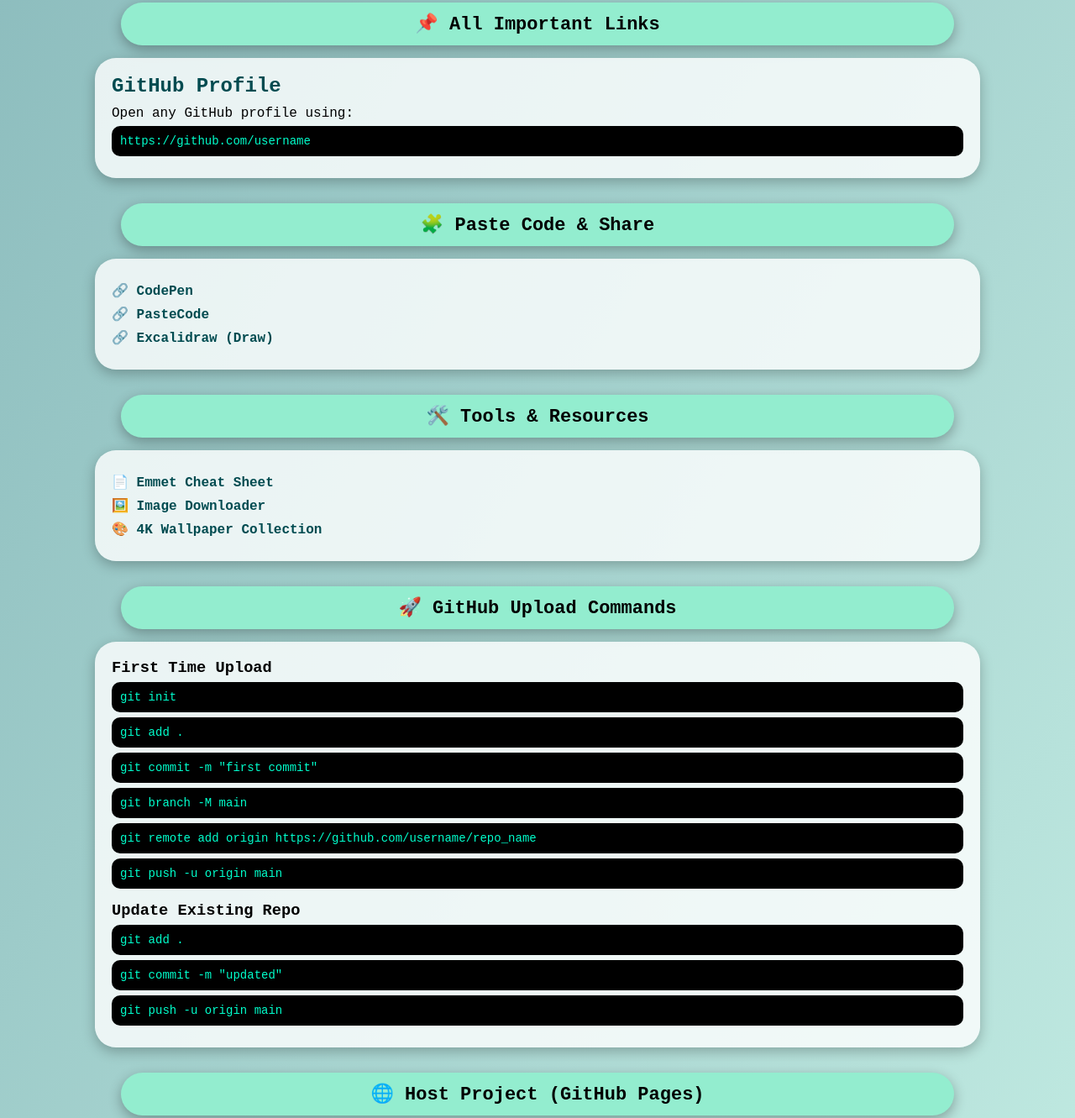
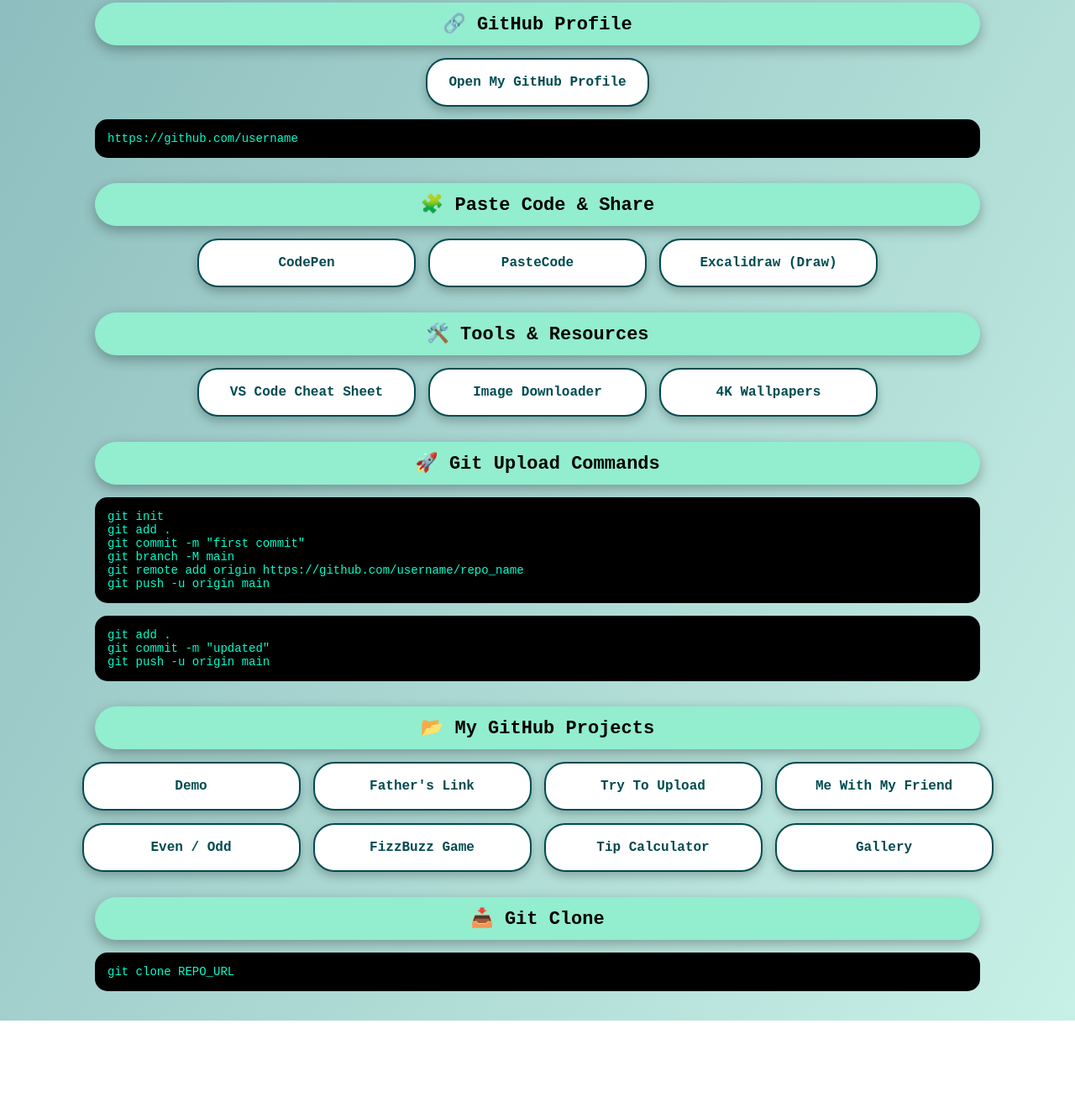
Before and after one commit to Divyanshu-crv/Collection_1, a plain HTML site: page index.html in a window 1280 px wide. Shown: the part 47-1378 px from the top of the page at 84% size. After the commit the page ends 1262 px from the top, so only its background shows below. Drawn offline with Linux system fonts and the light colour scheme.

Commit message:
1.html and correct boy code

```diff
--- a/index.html
+++ b/index.html
@@ -6,91 +6,76 @@
     <title>Document</title>
     <link rel="stylesheet" href="style.css">
 </head>
-<body>
-    <!DOCTYPE html>
-<html lang="en">
-<head>
-<meta charset="UTF-8">
-<meta name="viewport" content="width=device-width, initial-scale=1.0">
-<title>All Useful Links – Divyanshu</title>
-</head>
 
 <body>
 
-<h1 class="section-title">📌 All Important Links</h1>
-
-<div class="card">
-    <h2><a href="https://github.com/Divyanshu-crv" target="_blank">GitHub Profile</a></h2>
-    <p>Open any GitHub profile using:</p>
-    <code>https://github.com/username</code>
+<!-- ================= GitHub ================= -->
+<h1 class="section-title">🔗 GitHub Profile</h1>
+<div class="box">
+    <div class="btn">
+        <a href="https://github.com/Divyanshu-crv" target="_blank">
+            Open My GitHub Profile
+        </a>
+    </div>
 </div>
 
-<h1 class="section-title">🧩 Paste Code & Share</h1>
-
-<div class="card list">
-    <a href="https://codepen.io/pen" target="_blank">🔗 CodePen</a>
-    <a href="https://pastecode.io/" target="_blank">🔗 PasteCode</a>
-    <a href="https://excalidraw.com/" target="_blank">🔗 Excalidraw (Draw)</a>
+<div class="code-box">
+https://github.com/username
 </div>
 
-<h1 class="section-title">🛠️ Tools & Resources</h1>
-
-<div class="card list">
-    <a href="https://docs.emmet.io/cheat-sheet/" target="_blank">📄 Emmet Cheat Sheet</a>
-    <a href="https://www.toolsbug.com/images-downloader-online.php" target="_blank">🖼️ Image Downloader</a>
-    <a href="https://www.reddit.com/r/wallpapers/comments/1csgawf/ultra_high_quality_4k_elitist_wallpapers/" target="_blank">
-        🎨 4K Wallpaper Collection
-    </a>
+<!-- ================= Paste Code ================= -->
+<h1 class="section-title">🧩 Paste Code & Share</h1>
+<div class="box">
+    <div class="btn"><a href="https://codepen.io/pen" target="_blank">CodePen</a></div>
+    <div class="btn"><a href="https://pastecode.io/" target="_blank">PasteCode</a></div>
+    <div class="btn"><a href="https://excalidraw.com/" target="_blank">Excalidraw (Draw)</a></div>
 </div>
 
-<h1 class="section-title">🚀 GitHub Upload Commands</h1>
-
-<div class="card">
-    <h3>First Time Upload</h3>
-    <code>git init</code>
-    <code>git add .</code>
-    <code>git commit -m "first commit"</code>
-    <code>git branch -M main</code>
-    <code>git remote add origin https://github.com/username/repo_name</code>
-    <code>git push -u origin main</code>
-
-    <h3 style="margin-top:15px;">Update Existing Repo</h3>
-    <code>git add .</code>
-    <code>git commit -m "updated"</code>
-    <code>git push -u origin main</code>
+<!-- ================= Tools ================= -->
+<h1 class="section-title">🛠️ Tools & Resources</h1>
+<div class="box">
+    <div class="btn"><a href="https://docs.emmet.io/cheat-sheet/" target="_blank">VS Code Cheat Sheet</a></div>
+    <div class="btn"><a href="https://www.toolsbug.com/images-downloader-online.php" target="_blank">Image Downloader</a></div>
+    <div class="btn"><a href="https://www.reddit.com/r/wallpapers/comments/1csgawf/ultra_high_quality_4k_elitist_wallpapers/" target="_blank">4K Wallpapers</a></div>
 </div>
 
-<h1 class="section-title">🌐 Host Project (GitHub Pages)</h1>
+<!-- ================= Git Commands ================= -->
+<h1 class="section-title">🚀 Git Upload Commands</h1>
 
-<div class="card">
-    <p>Repository → <b>Settings</b> → <b>Pages</b></p>
-    <p>Select branch: <b>main</b></p>
-    <p>⚠️ Private repo cannot be hosted</p>
+<div class="code-box">
+git init<br>
+git add .<br>
+git commit -m "first commit"<br>
+git branch -M main<br>
+git remote add origin https://github.com/username/repo_name<br>
+git push -u origin main
 </div>
 
-<h1 class="section-title">📂 My GitHub Projects</h1>
-
-<div class="card list">
-    <a href="https://divyanshu-t.github.io/divyanshu-demo/" target="_blank">DEMO</a>
-    <a href="https://github.com/Divyanshu-t/father-link" target="_blank">Father's Link</a>
-    <a href="https://divyanshu-t.github.io/Try_to_upload_code/" target="_blank">Try To Upload</a>
-    <a href="https://divyanshu-t.github.io/ME_With_MY_Friend/" target="_blank">Me With My Friend</a>
-    <a href="https://divyanshu-t.github.io/EVEN_ODD_ORIGINAL/" target="_blank">Even / Odd</a>
-    <a href="https://divyanshu-t.github.io/FizzBuzz-Game/" target="_blank">FizzBuzz Game</a>
-    <a href="https://divyanshu-t.github.io/Tip-Calculator/" target="_blank">Tip Calculator</a>
-    <a href="https://divyanshu-t.github.io/gallery-sukhanshu/" target="_blank">Gallery</a>
+<div class="code-box">
+git add .<br>
+git commit -m "updated"<br>
+git push -u origin main
 </div>
 
-<h1 class="section-title">📥 Git Clone Method</h1>
+<!-- ================= My Projects ================= -->
+<h1 class="section-title">📂 My GitHub Projects</h1>
+<div class="box">
+    <div class="btn"><a href="https://divyanshu-t.github.io/divyanshu-demo/" target="_blank">Demo</a></div>
+    <div class="btn"><a href="https://github.com/Divyanshu-t/father-link" target="_blank">Father's Link</a></div>
+    <div class="btn"><a href="https://divyanshu-t.github.io/Try_to_upload_code/" target="_blank">Try To Upload</a></div>
+    <div class="btn"><a href="https://divyanshu-t.github.io/ME_With_MY_Friend/" target="_blank">Me With My Friend</a></div>
+    <div class="btn"><a href="https://divyanshu-t.github.io/EVEN_ODD_ORIGINAL/" target="_blank">Even / Odd</a></div>
+    <div class="btn"><a href="https://divyanshu-t.github.io/FizzBuzz-Game/" target="_blank">FizzBuzz Game</a></div>
+    <div class="btn"><a href="https://divyanshu-t.github.io/Tip-Calculator/" target="_blank">Tip Calculator</a></div>
+    <div class="btn"><a href="https://divyanshu-t.github.io/gallery-sukhanshu/" target="_blank">Gallery</a></div>
+</div>
 
-<div class="card">
-    <p>Use when local folder is deleted:</p>
-    <code>git clone REPO_URL</code>
-    <p>VS Code → Command Palette → Git Clone</p>
+<!-- ================= Clone ================= -->
+<h1 class="section-title">📥 Git Clone</h1>
+<div class="code-box">
+git clone REPO_URL
 </div>
 
 </body>
+
 </html>
-
-</body>
-</html>
--- a/style.css
+++ b/style.css
@@ -1,4 +1,3 @@
-
 *{
     margin:0;
     padding:0;
@@ -11,59 +10,65 @@
     padding:20px;
 }
 
-/* ---------- COMMON ---------- */
+/* ---------- HEADINGS ---------- */
 .section-title{
     text-align:center;
+    background:#93edcf;
     margin:30px auto 15px;
     padding:12px;
-    width:80%;
-    background:#93edcf;
+    width:85%;
     border-radius:30px;
     box-shadow:0 5px 15px rgba(0,0,0,0.3);
     font-size:22px;
 }
 
-.card{
-    background:#ffffffcc;
-    margin:15px auto;
-    padding:20px;
-    width:85%;
-    border-radius:25px;
-    box-shadow:0 5px 15px rgba(0,0,0,0.25);
-    transition:0.3s;
+/* ---------- CONTAINER ---------- */
+.box{
+    width:90%;
+    margin:auto;
+    display:flex;
+    flex-wrap:wrap;
+    justify-content:center;
+    gap:15px;
 }
 
-.card:hover{
-    transform:scale(1.02);
-    box-shadow:0 10px 25px rgba(0,0,0,0.35);
+/* ---------- BUTTON STYLE ---------- */
+.btn{
+    background:white;
+    padding:18px 25px;
+    min-width:260px;
+    text-align:center;
+    border-radius:25px;
+    border:2px solid #004b50;
+    font-size:16px;
+    font-weight:bold;
+    cursor:pointer;
+    transition:0.3s;
+    box-shadow:0 5px 12px rgba(0,0,0,0.25);
 }
 
-.card h2{
-    margin-bottom:10px;
+.btn a{
+    text-decoration:none;
+    color:#004b50;
+    display:block;
 }
 
-.card a{
-    text-decoration:none;
-    color:#004b50;
-    font-weight:bold;
+.btn:hover{
+    background:#004b50;
+    transform:scale(1.05);
 }
 
-.card a:hover{
-    color:#000;
-    text-decoration:underline;
+.btn:hover a{
+    color:white;
 }
 
-.list a{
-    display:block;
-    margin:8px 0;
-}
-
-code{
-    display:block;
-    background:#000;
+/* ---------- CODE BOX ---------- */
+.code-box{
+    width:85%;
+    margin:15px auto;
+    background:black;
     color:#00ffcc;
-    padding:10px;
-    border-radius:10px;
-    margin:6px 0;
+    padding:15px;
+    border-radius:15px;
     font-size:14px;
 }
```
